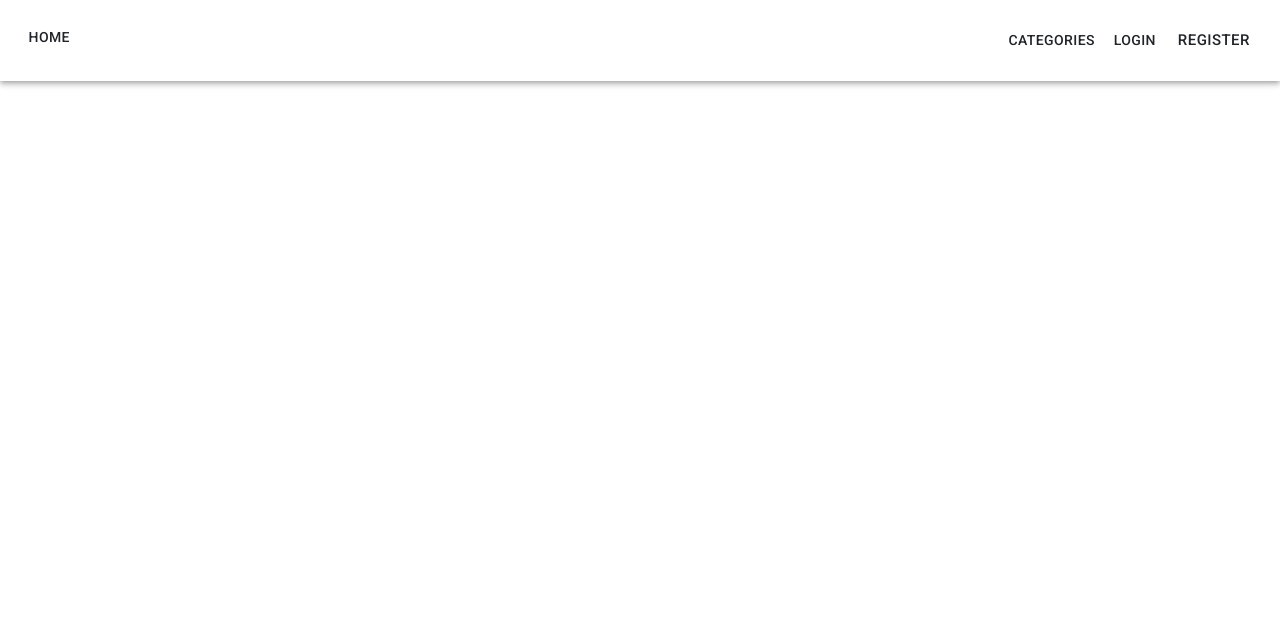
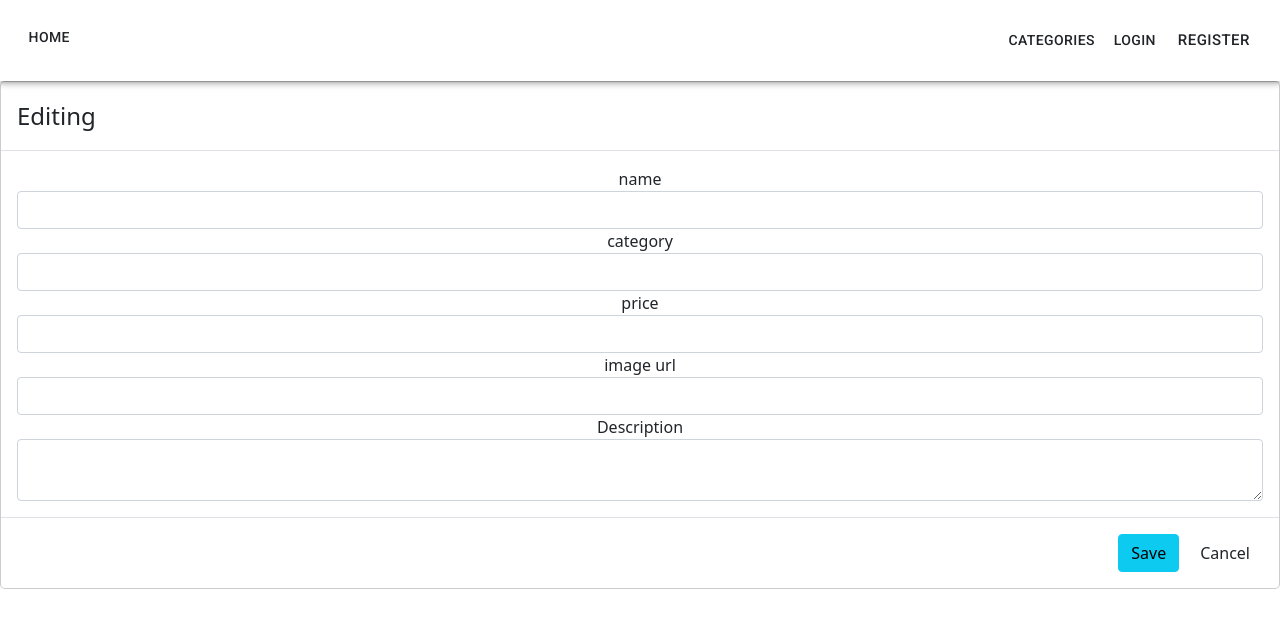
Before and after one commit to African-Marketplace1/front-end, a React (Create React App) app: page /editProduct/1 in a window 1280 px wide. Shown: the top 628 px of the page. Built offline with nearby package versions, Linux system fonts and the light colour scheme; no server answers.

Commit message:
fourth push

```diff
--- a/src/App.js
+++ b/src/App.js
@@ -12,6 +12,8 @@ import Register from "./components/Register";
 import User from "./components/UserProfile/User";
 import { createTheme, ThemeProvider, styled } from "@mui/material/styles";
 import AddProduct from "./components/AddProduct";
+import EditProductForm from "./components/EditProductForm";
+
 const lightTheme = createTheme({ palette: { mode: "light" } });
 
 function App() {
@@ -40,6 +42,9 @@ function App() {
           <Route path={"/addProduct"}>
             <AddProduct setProducts={setProducts} />
           </Route>
+          <Route path={"/editProduct/:id"}>
+            <EditProductForm setProducts={setProducts} />
+          </Route>
           <Route path="/user">
             <User />
           </Route>
--- /dev/null
+++ b/src/components/EditProductForm.js
@@ -0,0 +1,85 @@
+import React,{useState, useEffect} from "react"
+import { useParams, useHistory } from 'react-router-dom';
+import { Link } from 'react-router-dom';
+import axios from 'axios'
+
+const intialFormValues = {
+    name: '',
+    category: '',
+    price: '',
+    description:'',
+    image_url: '',
+    };
+const EditProductForm =(props)=> {
+    const {push}= useHistory()
+    const {id}= useParams()
+    const [formValues, setFormValues] = useState(intialFormValues);
+
+    useEffect(()=> {
+        axios.get(`https://africanmarketplace-1.herokuapp.com/products/${id}`)
+        .then(res => {
+                setFormValues(res.data)
+            })
+            .catch(err=> {
+                console.log(err)
+            })
+    })
+    const handleChange = e => {
+        setFormValues({
+            ...formValues,
+            [e.target.name]:e.target.value
+        })
+    }
+    const handleSubmit = e => {
+        e.preventDefault()
+        axios.put(`https://africanmarketplace-1.herokuapp.com/products/${id}`, formValues)
+        .then(res=> {
+                props.setProducts(res.data)
+                push(`/products/${id}`)
+            })
+            .catch(err => {
+                console.log(err.response)
+            })
+    }
+    const {name, category, price, description, image_url} = formValues
+
+    return(
+        <div className="col">
+        <div className="modal-content">
+                <form onSubmit={handleSubmit}>
+                        <div className="modal-header">
+                                <h4 className="modal-title">Editing <strong>{formValues.name}</strong></h4>
+                                        </div>
+                                <div className="modal-body">
+                                <div className="form-group">
+                                        <label>name</label>
+                                                <input value={name} onChange={handleChange} name="name" type="text" className="form-control"/>
+                                                </div>
+                                        <div className="form-group">
+                                        <label>category</label>
+                                                <input value={category} onChange={handleChange} name="category" type="text" className="form-control"/>
+                                                </div>
+                                        <div className="form-group">
+                                        <label>price</label>
+                                                <input value={price} onChange={handleChange} name="price" type="text" className="form-control"/>
+                                                </div>
+                                        <div className="form-group">
+                                        <label>image url</label>
+                                                <input value={image_url} onChange={handleChange} name="genre" type="text" className="form-control"/>
+                                                </div>
+
+                                        <div className="form-group">
+                                        <label>Description</label>
+                                                <textarea value={description} onChange={handleChange} name="description" className="form-control"></textarea>
+                                                </div>
+                                        </div>
+                                <div className="modal-footer">
+                                <input type="submit" className="btn btn-info" value="Save"/>
+                                        <Link to={`/categories`}><input type="button" className="btn btn-default" value="Cancel"/></Link>
+                                        </div>
+                                </form>
+                        </div>
+                </div>);
+
+}
+export default EditProductForm
```
Also changed, not shown: 1 other file (tests, documents, lock files or other folders).
